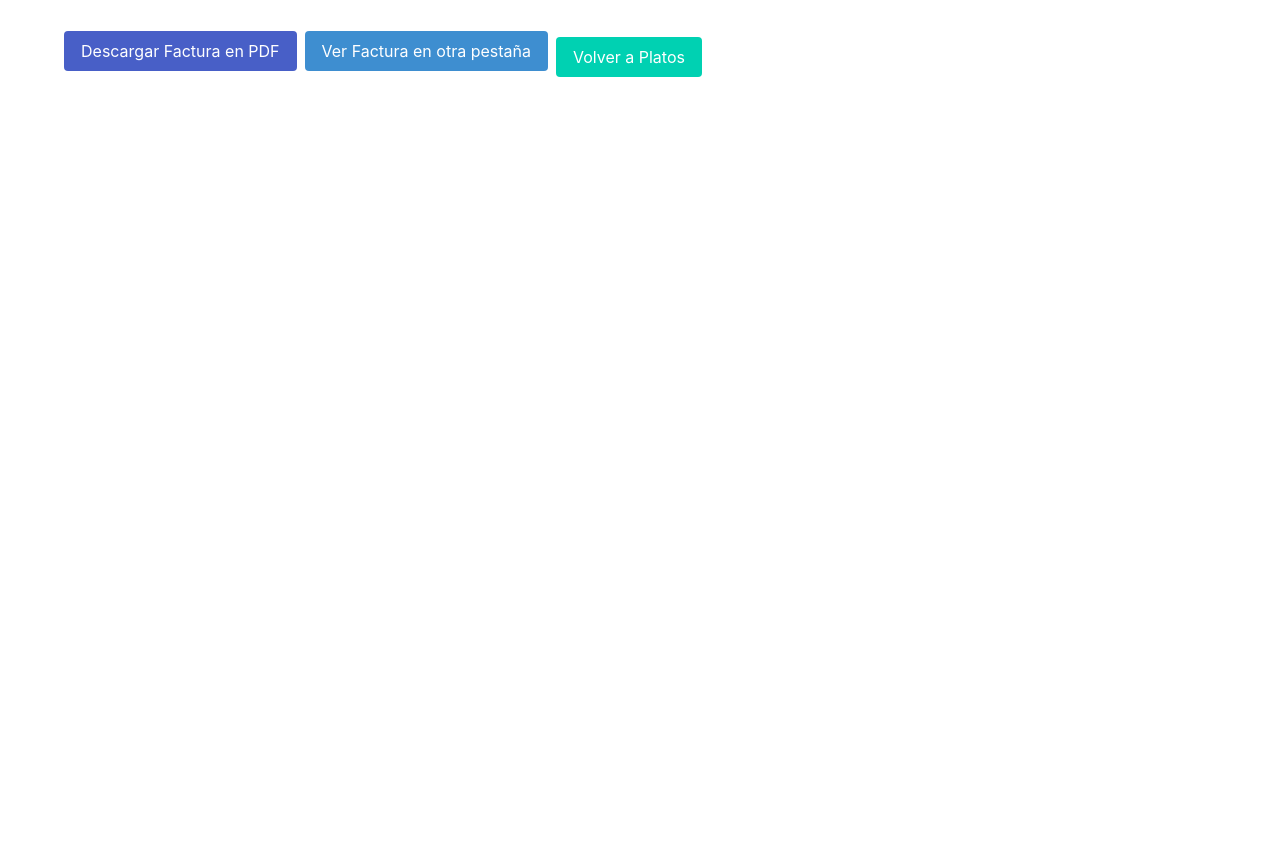
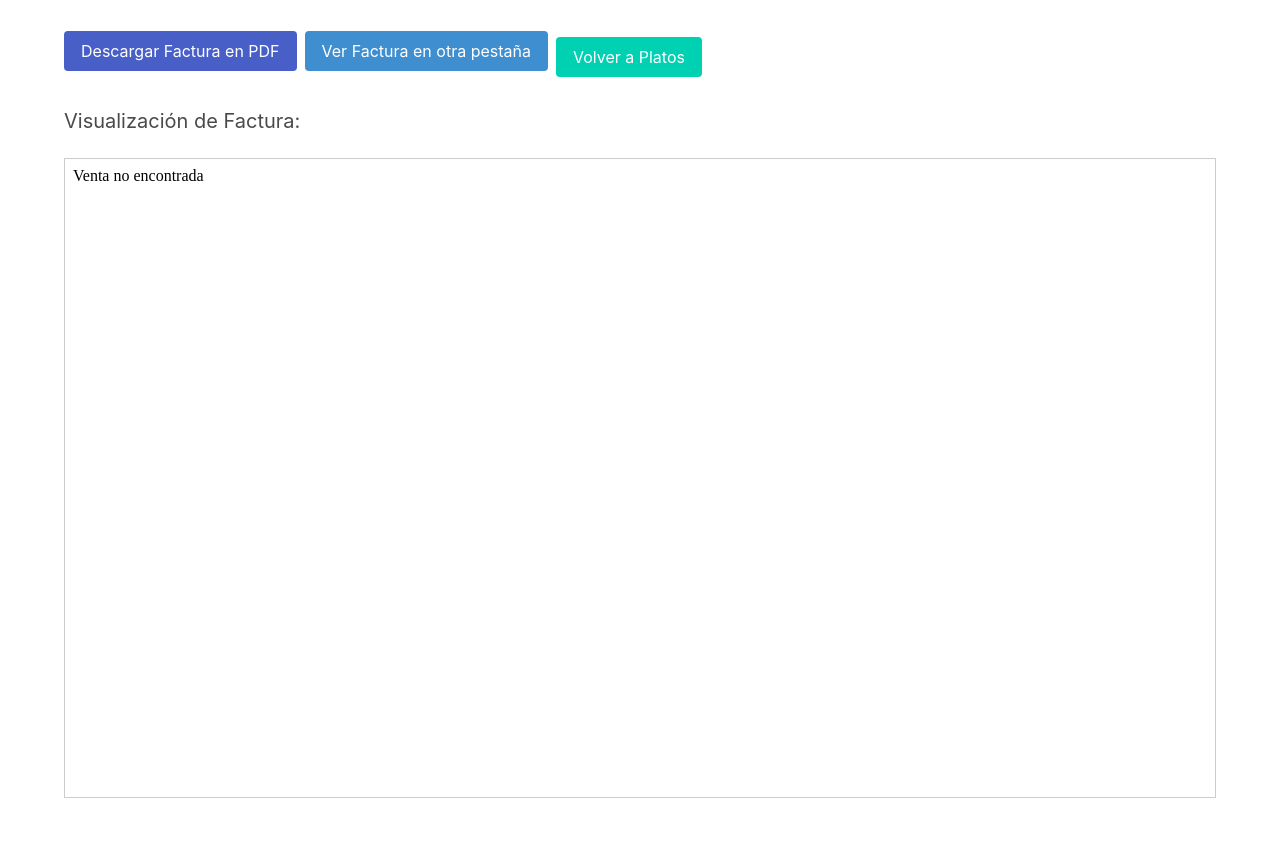
Before and after one commit to KThellez/colombiano-coma-contento, a Flask app: template app/templates/public/carrito/finalizado.html in a window 1280 px wide. Shown: the part 426-1272 px from the top of the page. Before the commit the page ends 503 px from the top, so only its background shows below. Run offline with Flask 3, Linux system fonts and the light colour scheme; the template is opened without the code that fills it, so the values that code supplies are empty; some libraries are stand-ins or nearby versions.

Commit message:
feat: embed invoice preview in purchase confirmation view
-Added embedded invoice display at the end of the purchase flow
- Users can now preview their factura  without leaving the current page.

```diff
--- a/app/templates/public/carrito/finalizado.html
+++ b/app/templates/public/carrito/finalizado.html
@@ -50,5 +50,13 @@
   </a>
 </div>
 
+<h2 class="subtitle mt-5">Visualización de Factura:</h2>
+
+<div style="height: 80vh; border: 1px solid #ccc; margin-top: 1rem;">
+  <iframe
+    src="{{ url_for('public_carrito.ver_factura_pdf', id_venta=venta.id_venta) }}"
+    style="width: 100%; height: 100%; border: none;">
+  </iframe>
+</div>
 
 {% endblock %}
```
